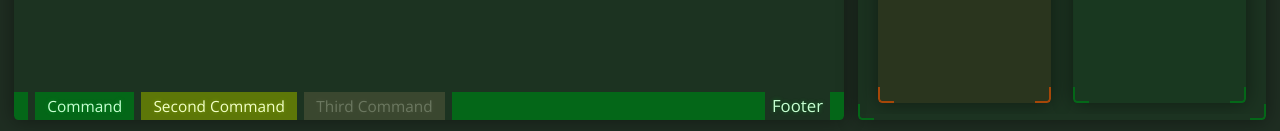
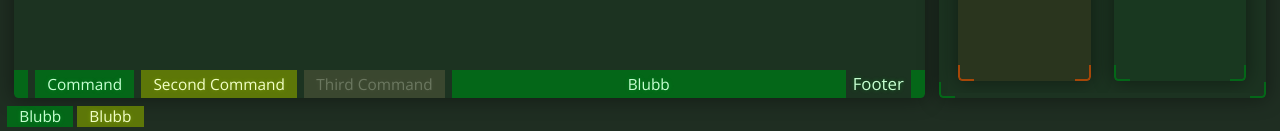
Before and after one commit to tklepzig/Ada, a website: page index.html in a window 1280 px wide. Shown: the part 666-797 px from the top of the page. Drawn offline with nearby package versions, Linux system fonts and the light colour scheme.

Commit message:
Commands standalone wip

```diff
--- a/index.html
+++ b/index.html
@@ -24,9 +24,13 @@
   </head>
 
   <body
-    style="display: grid; grid-auto-flow: row; grid-template-columns: 2fr 1fr"
+    style="
+      display: grid;
+      grid-template-areas: 'a b' 'c c';
+      grid-template-rows: 1fr auto;
+    "
   >
-    <div class="panel">
+    <div class="panel" style="grid-area: a">
       <header>Buttons</header>
       <article>
         <div
@@ -110,11 +114,11 @@
         <button class="command">Command</button>
         <button class="command secondary">Second Command</button>
         <button disabled class="command secondaryDim">Third Command</button>
-        <div class="command space"></div>
+        <button class="command">Blubb</button>
         Footer
       </footer>
     </div>
-    <div class="panel">
+    <div class="panel" style="grid-area: b">
       <header>Tiles</header>
       <article
         style="
@@ -146,5 +150,9 @@
       </article>
       <footer></footer>
     </div>
+    <div class="blubb-commands" style="grid-area: c">
+      <button class="command">Blubb</button>
+      <button class="secondary command">Blubb</button>
+    </div>
   </body>
 </html>
--- a/scss/_command.scss
+++ b/scss/_command.scss
@@ -1,22 +1,23 @@
 .command {
-  background-color: var(--default);
+  background-color: var(--default-alpha40);
   min-width: 1rem;
 
   &:not(.space) {
     @extend %button;
+    text-align: right;
     font-size: 1.1rem;
     border-style: solid;
     border-color: transparent;
-    border-width: 0 1px 0 1px;
+    border-width: 0 2px 0 0;
     transition: background-color 0.15s ease-in-out;
-    padding: 0 0.8rem;
+    padding: 0 0.4rem;
 
     &:focus {
       border-color: var(--light-alpha70);
     }
 
     &:active {
-      background-color: var(--light-alpha70);
+      background-color: var(--light-alpha40);
     }
   }
 }
--- a/scss/ada.scss
+++ b/scss/ada.scss
@@ -45,3 +45,46 @@ body {
 @import "command";
 @import "input";
 @import "spinner";
+
+.blubb-commands {
+  position: relative;
+  color: var(--fg-alpha60);
+  @extend %h4, .m-0;
+  display: grid;
+  grid-auto-flow: column;
+  gap: 0.5rem;
+  align-items: center;
+  line-height: 4rem;
+  height: 4rem;
+  padding-left: 1.5rem;
+  padding-right: 1.5rem;
+  margin: 0.5rem;
+  &:before {
+    position: absolute;
+    content: "";
+    width: 1rem;
+    border-radius: 0.3rem 0 0 0.3rem;
+    top: 0;
+    left: 0;
+    bottom: 0;
+    background: var(--default-alpha40);
+  }
+  &:after {
+    position: absolute;
+    content: "";
+    width: 1rem;
+    border-radius: 0 0.3rem 0.3rem 0;
+    top: 0;
+    right: 0;
+    bottom: 0;
+    background: var(--default-alpha40);
+  }
+
+  & > .command {
+    height: 4rem;
+    padding: 0.4rem 0.4rem;
+    display: grid;
+    align-items: end;
+    justify-items: end;
+  }
+}
```
